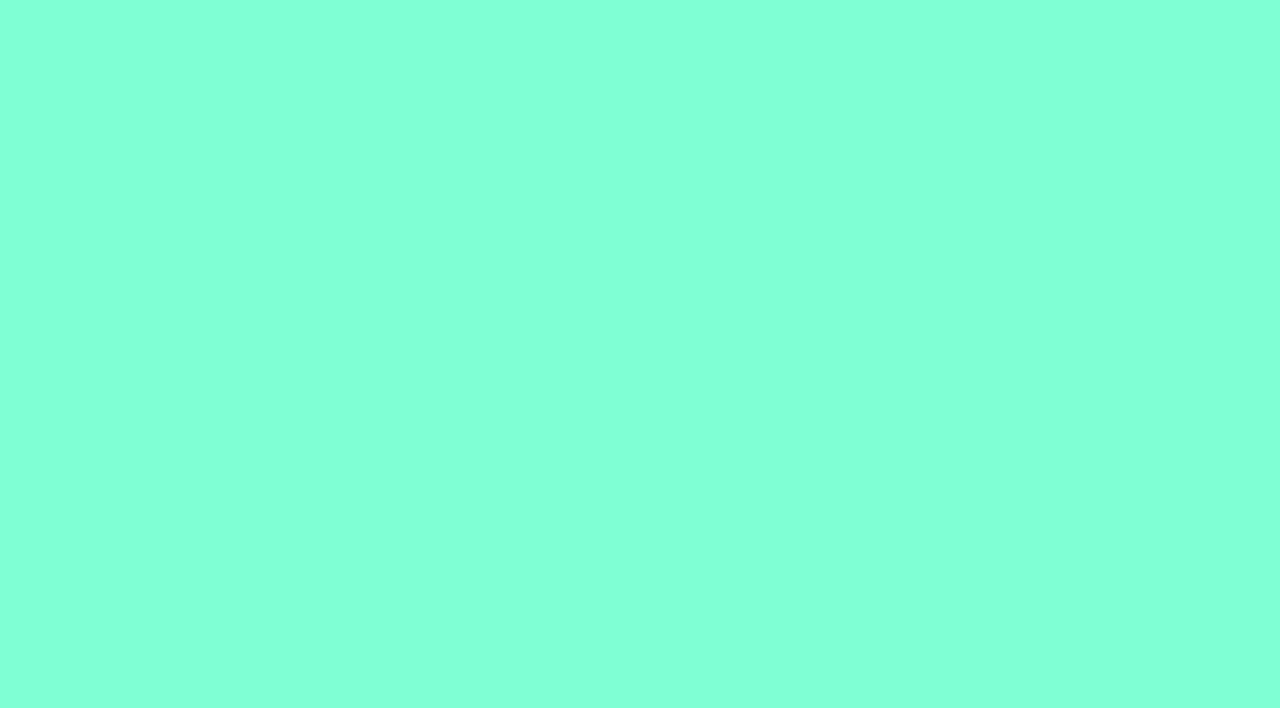
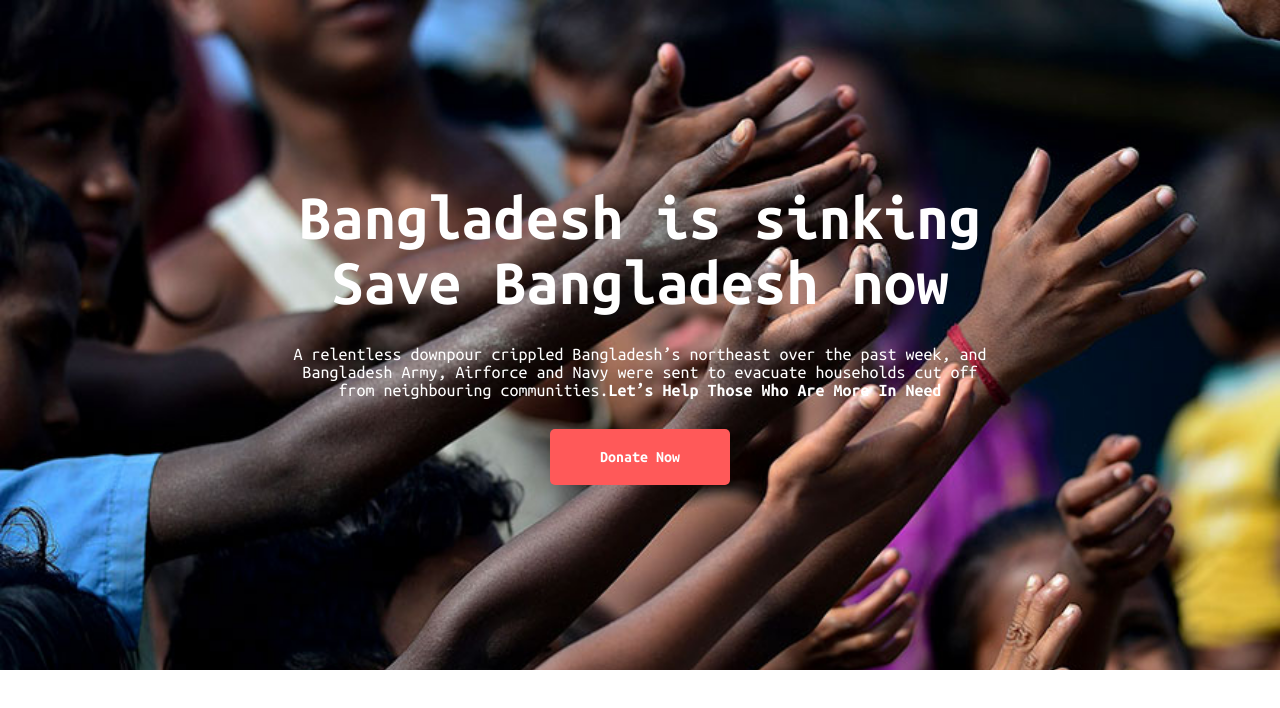
Before and after one commit to ajfahim/donate-today, a plain HTML site: page index.html in a window 1280 px wide. Drawn offline with Linux system fonts and the light colour scheme.

Commit message:
header section added

```diff
--- a/index.html
+++ b/index.html
@@ -4,8 +4,26 @@
     <meta charset="UTF-8" />
     <meta http-equiv="X-UA-Compatible" content="IE=edge" />
     <meta name="viewport" content="width=device-width, initial-scale=1.0" />
+    <link rel="preconnect" href="https://fonts.googleapis.com" />
+    <link rel="preconnect" href="https://fonts.gstatic.com" crossorigin />
+    <link
+      href="https://fonts.googleapis.com/css2?family=Ubuntu+Mono:wght@400;700&display=swap"
+      rel="stylesheet"
+    />
     <link rel="stylesheet" href="style.css" />
     <title>donate-today</title>
   </head>
-  <body></body>
+  <body>
+    <section class="header">
+      <h1>Bangladesh is sinking<br />Save Bangladesh now</h1>
+      <p>
+        A relentless downpour crippled Bangladesh’s northeast over the past
+        week, and Bangladesh Army, Airforce and Navy were sent to evacuate
+        households cut off from neighbouring communities.<strong
+          >Let’s Help Those Who Are More In Need</strong
+        >
+      </p>
+      <a href="#">Donate Now</a>
+    </section>
+  </body>
 </html>
--- a/style.css
+++ b/style.css
@@ -1,3 +1,40 @@
+* {
+  margin: 0;
+  padding: 0;
+}
 body {
-  background-color: aquamarine;
+  font-family: "Ubuntu Mono", monospace;
 }
+.header {
+  background-image: url(images/donation13.jpg);
+  background-repeat: no-repeat;
+  background-size: cover;
+  height: 670px;
+  display: flex;
+  flex-direction: column;
+  justify-content: center;
+  align-items: center;
+  gap: 30px;
+}
+
+.header h1 {
+  font-size: 65px;
+  font-weight: 700;
+  color: white;
+  width: 800px;
+  text-align: center;
+}
+.header p {
+  width: 700px;
+  color: white;
+  text-align: center;
+  font-size: 18px;
+}
+.header a {
+  text-decoration: none;
+  color: white;
+  background-color: #ff5959;
+  padding: 20px 50px;
+  border-radius: 5px;
+  font-weight: 700;
+}
```
